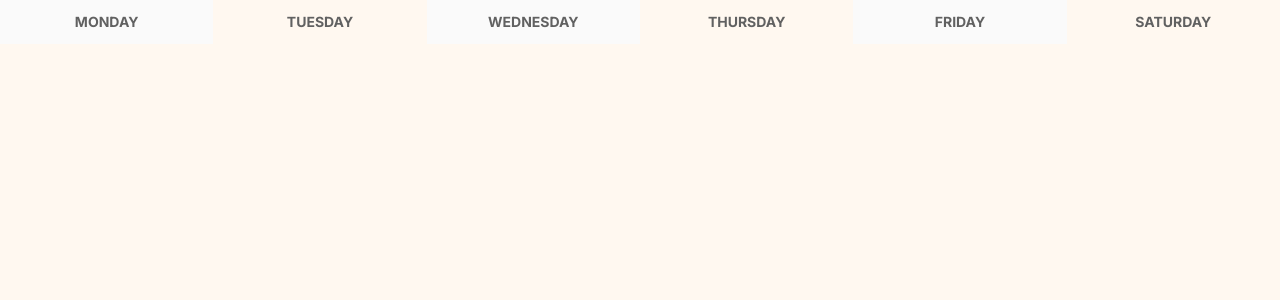
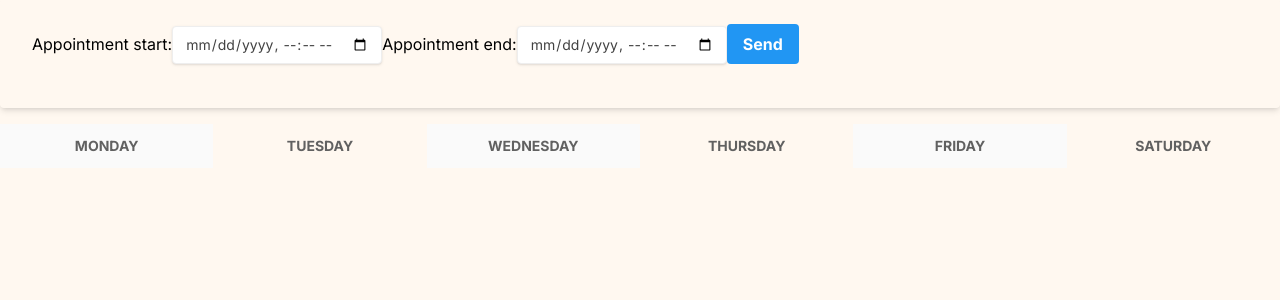
Before and after one commit to Flam30/Toothfix-Patient-Interface, a Next.js app in the folder patient-interface/: page /booking in a window 1280 px wide. Shown: the top 300 px of the page. Built offline with nearby package versions, Linux system fonts and the light colour scheme; no server answers; sample sign-in values are in the browser's storage; a web font is replaced by a local one.

Commit message:
feat. Added the connection to the API gateway with booking post

```diff
--- a/patient-interface/package.json
+++ b/patient-interface/package.json
@@ -9,9 +9,10 @@
     "lint": "next lint"
   },
   "dependencies": {
+    "@googlemaps/react-wrapper": "^1.1.35",
+    "@material-tailwind/react": "^2.1.4",
+    "axios": "^1.6.2",
     "firebase": "^10.6.0",
-    "@material-tailwind/react": "^2.1.4",
-    "@googlemaps/react-wrapper": "^1.1.35",
     "next": "14.0.1",
     "react": "^18",
     "react-dom": "^18",
--- a/patient-interface/src/app/booking/page.tsx
+++ b/patient-interface/src/app/booking/page.tsx
@@ -1,8 +1,87 @@
-import React from 'react'
+'use client';
 
-const page = () => {
+import React, { useEffect, useState } from "react";
+
+// FIREBASE
+import { useAuthState } from "react-firebase-hooks/auth";
+import { auth, db, logout } from "../firebase";
+
+// AXIOS
+import axios from "axios";
+const API_URL = "http://localhost:3005";
+
+// ROUTING AND LINKING
+import { useRouter } from 'next/navigation';
+import Link from 'next/link';
+
+export default function Booking() {
+  // start and end of the appointment
+  const [start, setStart] = useState("");
+  const [end, setEnd] = useState("");
+
+  const [user, loading, error] = useAuthState(auth);
+
+  const router = useRouter();
+
+  // Redirect if not logged in
+  useEffect(() => {
+    if(loading) return;
+    if(!user) { router.push('/login'); return; }
+  }, [user, loading, router]);
+
+  // send the booking info
+  async function sendBooking(start: string, end: string) {
+    // send to the API gateway
+    await axios.post(`${API_URL}/booking/bookings`, {
+      date: "2021-27-11",
+      start: start,
+      end: end,
+      dentist: "6564873855bd195cdf2a7a4e",
+      patient: "6564cea19cbd695c17275662"
+    }).then(() => {
+      router.push('/booking')
+    }).catch((err) => {
+      console.log(err);
+    });
+  }
+
   return (
     <div>
+      <form className="bg-slate-700 shadow-md rounded px-8 pt-6 pb-8 mb-4">
+
+        <label htmlFor="meeting-start-time">Appointment start:</label>
+
+        <input
+          className="w-200 px-3 py-2 mb-3 text-sm leading-tight text-gray-800 border rounded shadow appearance-none focus:outline-none focus:shadow-outline"
+          type="datetime-local"
+          onChange={(e) => setStart(e.target.value)}
+          id="meeting-start-time"
+          name="meeting-start-time"
+          min="2023-11-27T19:30"
+          max="2024-11-27T19:30" />
+
+        <label htmlFor="meeting-end-time">Appointment end:</label>
+
+        <input
+          className="w-200 px-3 py-2 mb-3 text-sm leading-tight text-gray-800 border rounded shadow appearance-none focus:outline-none focus:shadow-outline"
+          type="datetime-local"
+          onChange={(e) => setEnd(e.target.value)}
+          id="meeting-end-time"
+          name="meeting-end-time"
+          min="2023-11-27T19:30"
+          max="2024-11-27T19:30" />
+
+        <button
+            className="bg-blue-500 hover:bg-blue-700 text-white font-bold py-2 px-4 rounded focus:outline-none focus:shadow-outline"
+            type="button"
+            onClick={() => sendBooking(start, end)}
+          >
+            Send
+        </button>
+
+      </form>
+
+
       <table className="w-full table-fixed text-sm text-center text-gray-500 dark:text-gray-400">
         <thead className="text-gray-700 uppercase dark:text-gray-400">
           <tr>
@@ -33,5 +112,3 @@ const page = () => {
     </div>
   )
 }
-
-export default page
--- a/patient-interface/src/app/register/page.tsx
+++ b/patient-interface/src/app/register/page.tsx
@@ -2,14 +2,15 @@
 
 import React, { useEffect, useState } from 'react';
 
+// FIREBASE
 import {
   signInWithGoogle,
   auth,
   registerWithEmailAndPassword
 } from '../firebase';
-
 import { useAuthState } from 'react-firebase-hooks/auth';
 
+// ROUTING AND LINKING
 import { useRouter } from 'next/navigation';
 import Link from 'next/link';
 
```
Also changed, not shown: 1 other file (tests, documents, lock files or other folders).
